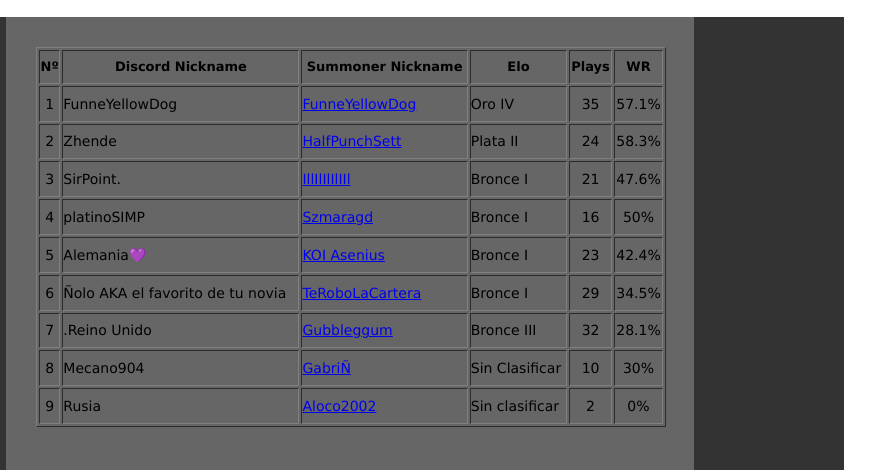
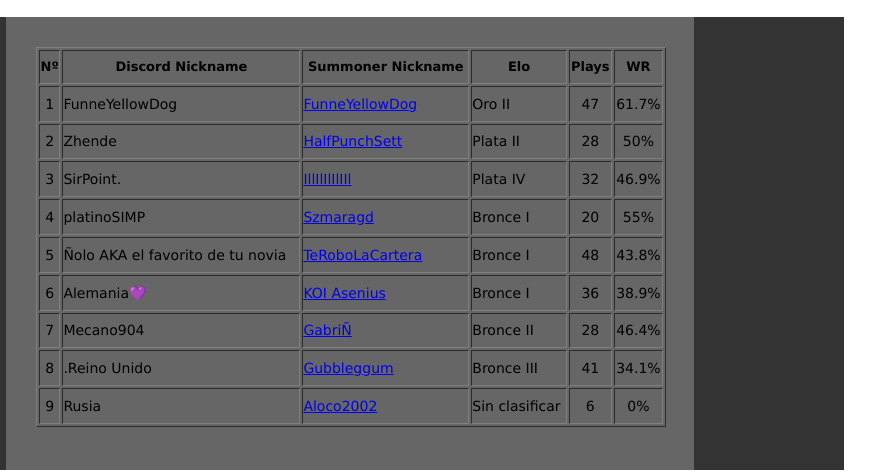
Before and after one commit to Asenius/pagina-soloq-cubos, a plain HTML site: page index.html in a window 1280 px wide. Shown: the part 273-747 px from the top of the page, 290-1171 px from the left. Drawn offline with Linux system fonts and the light colour scheme.

Commit message:
Add files via upload

```diff
--- a/index.html
+++ b/index.html
@@ -69,9 +69,9 @@
 								<td class="numero">1</td>
 								<td>FunneYellowDog</td>
 								<td><a href="https://www.leagueofgraphs.com/es/summoner/euw/FunneYellowDog" target="_blank">FunneYellowDog</a></td>
-								<td>Oro IV</td>
-								<td class="numero">35</td>
-								<td class="numero">57.1%</td>
+								<td>Oro II</td>
+								<td class="numero">47</td>
+								<td class="numero">61.7%</td>
 
 							</tr>
 							<tr>
@@ -80,8 +80,8 @@
 								<td>Zhende</td>
 								<td><a href="https://www.leagueofgraphs.com/es/summoner/euw/HalfPunchSett" target="_blank">HalfPunchSett</a></td>
 								<td>Plata II</td>
-								<td class="numero">24</td>
-								<td class="numero">58.3%</td>
+								<td class="numero">28</td>
+								<td class="numero">50%</td>
 
 							</tr>
 							<tr>
@@ -89,9 +89,9 @@
 								<td class="numero">3</td>
 								<td>SirPoint.</td>
 								<td><a href="https://www.leagueofgraphs.com/es/summoner/euw/IllIlIlIlIIl" target="_blank">IllIlIlIlIIl</a></td>
-								<td>Bronce I</td>
-								<td class="numero">21</td>
-								<td class="numero">47.6%</td>
+								<td>Plata IV</td>
+								<td class="numero">32</td>
+								<td class="numero">46.9%</td>
 
 							</tr>
 							<tr>
@@ -100,48 +100,48 @@
 								<td>platinoSIMP</td>
 								<td><a href="https://www.leagueofgraphs.com/es/summoner/euw/Szmaragd" target="_blank">Szmaragd</a></td>
 								<td>Bronce I</td>
-								<td class="numero">16</td>
-								<td class="numero">50%</td>
+								<td class="numero">20</td>
+								<td class="numero">55%</td>
 
 							</tr>
 							<tr>
 
 								<td class="numero">5</td>
-								<td>Alemania💜</td>
-								<td><a href="https://www.leagueofgraphs.com/es/summoner/euw/KOI%20Asenius" target="_blank">KOI Asenius</a></td>
+								<td>Ñolo AKA el favorito de tu novia</td>
+								<td><a href="https://www.leagueofgraphs.com/es/summoner/euw/TeRoboLaCartera" target="_blank">TeRoboLaCartera</a></td>
 								<td>Bronce I</td>
-								<td class="numero">23</td>
-								<td class="numero">42.4%</td>
+								<td class="numero">48</td>
+								<td class="numero">43.8%</td>
 
 							</tr>
 							<tr>
 
 								<td class="numero">6</td>
-								<td>Ñolo AKA el favorito de tu novia</td>
-								<td><a href="https://www.leagueofgraphs.com/es/summoner/euw/TeRoboLaCartera" target="_blank">TeRoboLaCartera</a></td>
+								<td>Alemania💜</td>
+								<td><a href="https://www.leagueofgraphs.com/es/summoner/euw/KOI%20Asenius" target="_blank">KOI Asenius</a></td>
 								<td>Bronce I</td>
-								<td class="numero">29</td>
-								<td class="numero">34.5%</td>
+								<td class="numero">36</td>
+								<td class="numero">38.9%</td>
 
 							</tr>
 							<tr>
 
 								<td class="numero">7</td>
-								<td>.Reino Unido</td>
-								<td><a href="https://www.leagueofgraphs.com/es/summoner/euw/Gubbleggum" target="_blank">Gubbleggum</a></td>
-								<td>Bronce III</td>
-								<td class="numero">32</td>
-								<td class="numero">28.1%</td>
+								<td>Mecano904</td>
+								<td><a href="https://www.leagueofgraphs.com/es/summoner/euw/GabriÑ" target="_blank">GabriÑ</a></td>
+								<td>Bronce II</td>
+								<td class="numero">28</td>
+								<td class="numero">46.4%</td>
 
 							</tr>
 							<tr>
 
 								<td class="numero">8</td>
-								<td>Mecano904</td>
-								<td><a href="https://www.leagueofgraphs.com/es/summoner/euw/GabriÑ" target="_blank">GabriÑ</a></td>
-								<td>Sin Clasificar</td>
-								<td class="numero">10</td>
-								<td class="numero">30%</td>
+								<td>.Reino Unido</td>
+								<td><a href="https://www.leagueofgraphs.com/es/summoner/euw/Gubbleggum" target="_blank">Gubbleggum</a></td>
+								<td>Bronce III</td>
+								<td class="numero">41</td>
+								<td class="numero">34.1%</td>
 
 							</tr>
 							<tr>
@@ -150,7 +150,7 @@
 								<td>Rusia</td>
 								<td><a href="https://www.leagueofgraphs.com/es/summoner/euw/aloco2002" target="_blank">Aloco2002</a></td>
 								<td>Sin clasificar</td>
-								<td class="numero">2</td>
+								<td class="numero">6</td>
 								<td class="numero">0%</td>
 
 							</tr>
```
